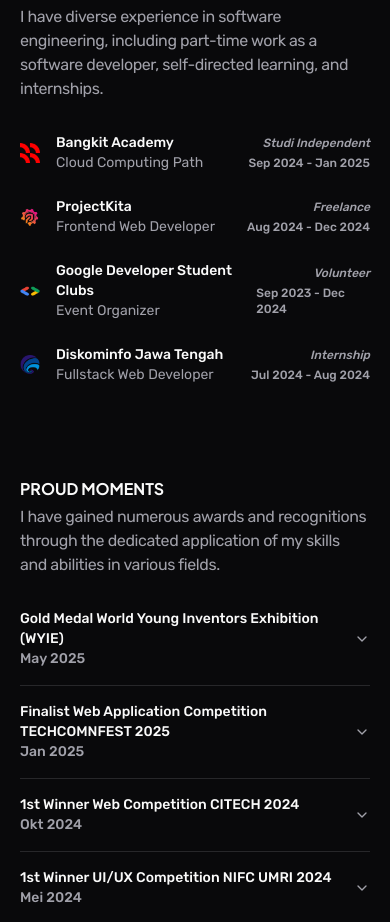
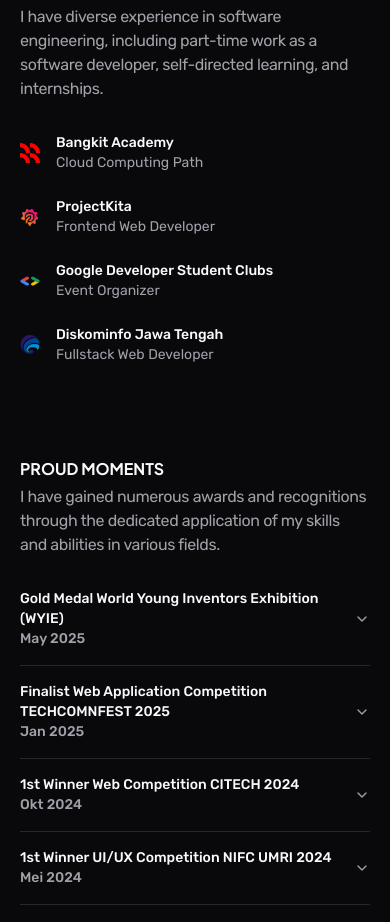
Before and after one commit to Brilliahib/portfolio-v2, a Next.js app: page / in a window 390 px wide. Shown: the part 1060-1982 px from the top of the page. Built offline with nearby package versions, Linux system fonts and the light colour scheme; no server answers.

Commit message:
fix: title experience on mobile version

```diff
--- a/src/components/organisms/home/HomeExperience.tsx
+++ b/src/components/organisms/home/HomeExperience.tsx
@@ -32,7 +32,7 @@
                     </p>
                   </div>
                 </div>
-                <div className="flex flex-col items-end gap-1">
+                <div className="hidden flex-col items-end gap-1 md:flex">
                   <p className="text-xs font-medium italic text-muted-foreground">
                     {experience.type}
                   </p>
```
